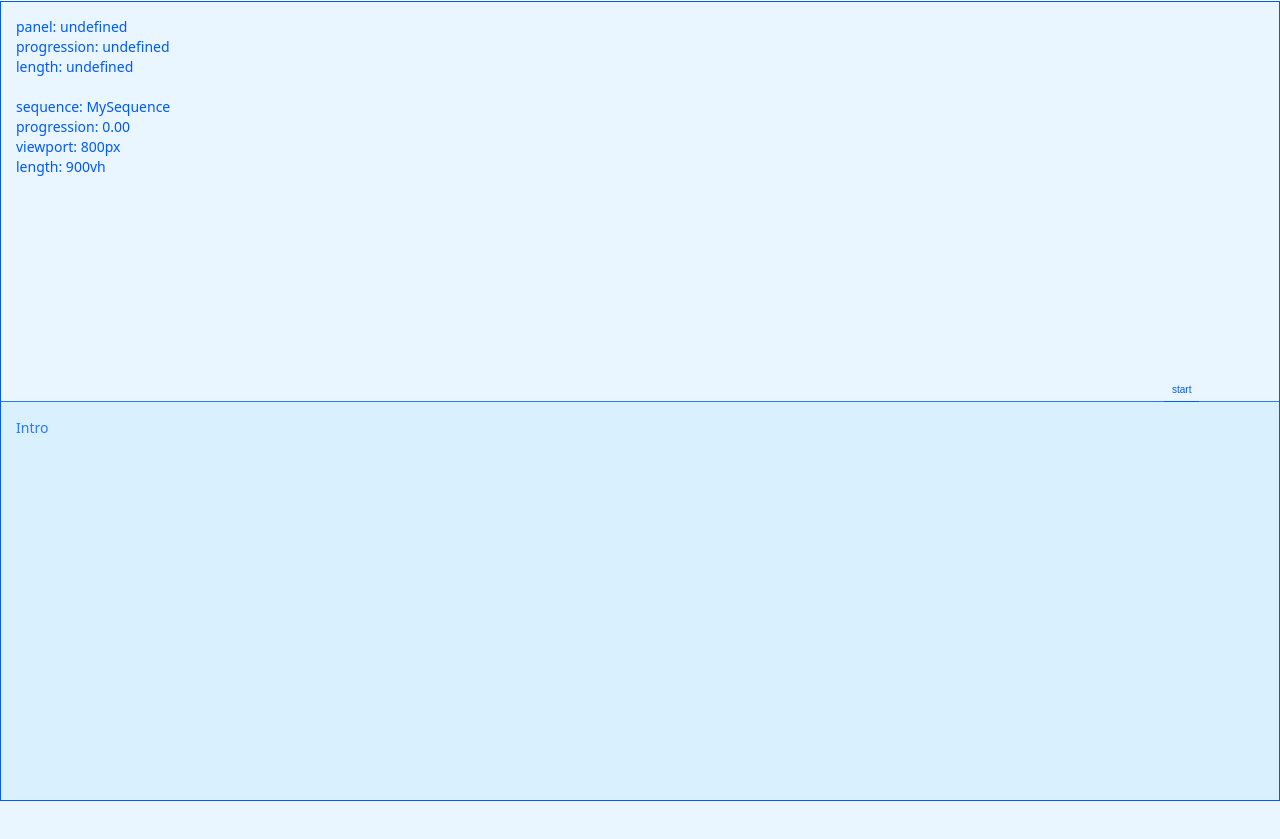
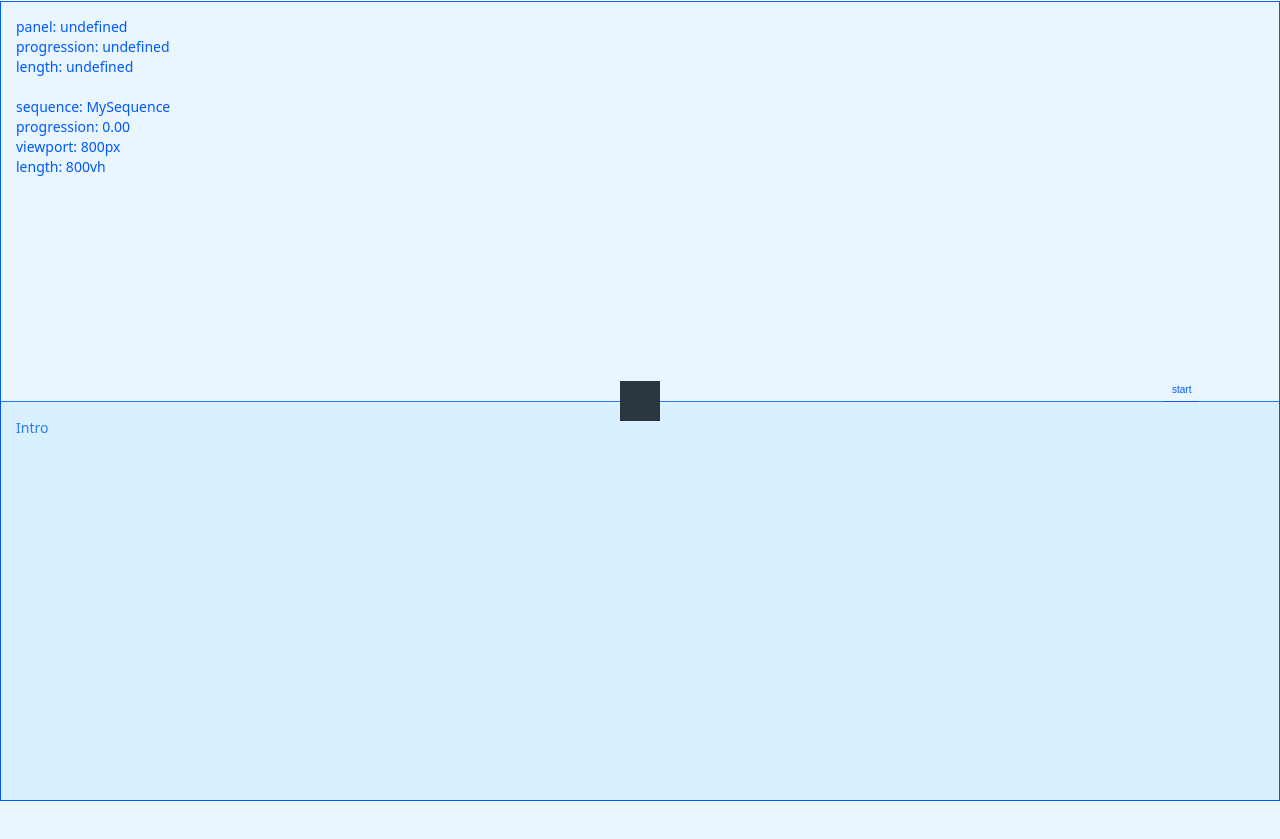
Before and after one commit to terrainagency/ScrollSequence.js, a website with bundled scripts: page demo/demo.html in a window 1280 px wide. Shown: the part 799-1638 px from the top of the page. Built offline with nearby package versions, Linux system fonts and the light colour scheme.

Commit message:
Refactor

```diff
--- a/demo/demo.html
+++ b/demo/demo.html
@@ -51,19 +51,22 @@
 
     <div data-sequence="MySequence" class="relative w-screen min-h-screen">
         <div data-panels class="absolute w-screen h-screen">
-            <section data-panel="Intro" data-height="2" class="">
+            <section data-panel="Intro" data-height="2" class="absolute">
 
             </section>
 
-            <section data-panel="Gallery" data-height="4" class="">
+            <section data-panel="Gallery" data-height="4" class="absolute">
 
             </section>
 
-            <section data-panel="SnapSlider" data-height="2" data-snap="true" class="">
-                <div data-state="supportive"></div>
-                <div data-state="silent"></div>
-                <div data-state="cool"></div>
-                <div data-state="secure"></div>
+            <section data-panel="SnapSlider" data-height="1" data-snap="true" class="absolute w-screen h-screen">
+                <div class="flex flex-col w-full h-full justify-center items-center">
+                    <div id="rect" class="inline-block w-10 h-10 bg-black"></div>
+
+                </div>
+                <div></div>
+                <div></div>
+                <div></div>
             </section>
         </div>
     </div>
--- a/demo/demo.js
+++ b/demo/demo.js
@@ -2,15 +2,25 @@ import {ScrollSequence} from './utils/components/ScrollSequence.js'
 
 document.addEventListener('DOMContentLoaded', () => {
 
+    // Define defaults
+
+
     // 2. Create a new ScrollSequence
     const sequence = new ScrollSequence({
-        // panelSettings = {
-
-        // }
+        panelSettings: myPanelSettings(),
         debug: true,
     })
 
+    function myPanelSettings() {
+        let obj = {
+
+        }
+        return obj
+    }
+
     // 3. Define animations for each panel
+
+
     sequence.panels.forEach(panel => {
         switch(panel.name) {
 
@@ -28,20 +38,26 @@ document.addEventListener('DOMContentLoaded', () => {
             case "SnapSlider":
 
                 (() => {
+                    panel.master.scrollTrigger.onEnter = () => {
+                        console.log("Entered Snap Slider")
+                    }
+                    panel.master.scrollTrigger.snap = {
+                        snapTo: "labels", // snap to the closest label in the timeline
+                        duration: {min: 0.1, max: 0.4}, // the snap animation should be at least 0.2 seconds, but no more than 3 seconds (determined by velocity)
+                        delay: 0.2, // wait 0.2 seconds from the last scroll event before doing the snapping
+                        ease: "power1.inOut" // the ease of the snap animation ("power3" by default)
+                    }
 
-                    // panel.master.scrollTrigger.snap =  {
-                    //     snapTo: "labels", // snap to the closest label in the timeline
-                    //     duration: {min: 0.2, max: 3}, // the snap animation should be at least 0.2 seconds, but no more than 3 seconds (determined by velocity)
-                    //     delay: 0.2, // wait 0.2 seconds from the last scroll event before doing the snapping
-                    //     ease: "power1.inOut" // the ease of the snap animation ("power3" by default)
-                    // }
-                    // panel.master.scrollTrigger.refresh()
-                    // Do something
-                    console.log(panel.master)
-
+                    panel.master.addLabel("start")
+                    panel.master.to("#rect", {rotate: 45})
+                    panel.master.addLabel("intro")
+                    panel.master.to("#rect", {backgroundColor: "#f0f", rotate: 0})
+                    panel.master.addLabel("end")
                 })()
 
                 break
         }
+
+
     })
 })
--- a/demo/utils/components/ScrollSequence.js
+++ b/demo/utils/components/ScrollSequence.js
@@ -1,4 +1,8 @@
 import {query} from '../functions/query.js'
+
+// 1: Take in default / configurations
+// 2: Build Trigger DOM elements
+// 3: Init triggers for each panel
 
 export class ScrollSequence {
     constructor(settings) {
@@ -7,7 +11,8 @@ export class ScrollSequence {
         this.container = query(document, settings.container, "[data-sequence]") // default: [data-sequence]
         this.triggerContainer = this.buildTriggerContainer(settings.SequencePadding)
         this.panelsContainer = query(document, settings.panelsContainer, "[data-panels]") // default: [data-panels]
-        this.panels = this.buildPanels(settings.panelSelector, settings.stateSelector)
+        this.panels = this.buildPanels(settings.panelSelector)
+        this.snapDefaults = settings.snapDefaults
 
         // Initialization
         this.init()
@@ -21,10 +26,16 @@ export class ScrollSequence {
         return document.querySelector("[data-triggers]")
     }
     // Define sequence.panels and add panel and state triggers to DOM
-    buildPanels(panelSelector, stateSelector) {
-        let arr = query(this.container, panelSelector, "[data-panel]", true) // default: [data-panel]
+    buildPanels(panelSelector) {
+        let panels = query(this.container, panelSelector, "[data-panel]", true) // default: [data-panel]
+        let arr = []
 
-        arr.forEach((panel, i) => {
+        panels.forEach((panel, i) => {
+            arr.push({
+                name: panel.dataset.panel,
+                container: panel,
+            })
+
             let str = `<div data-trigger="${panel.dataset.panel}" style="height: ${parseFloat(panel.dataset.height) * 100}vh; `
             if(this.debug) {
                 str += `background-color: ${this.debug.bg}; padding: 1rem; color: ${this.debug.primary}; font-size: 0.875rem; line-height: 1.25rem; border-top: 1px solid ${this.debug.primary}; `
@@ -58,6 +69,7 @@ export class ScrollSequence {
                 start: "20px 20px",
                 end: "bottom bottom",
                 pin: this.panelsContainer,
+                anticipatePin: 1,
                 onEnter: () => {},
                 onEnterBack: () => {},
                 onLeave: () => {},
@@ -71,23 +83,23 @@ export class ScrollSequence {
         this.panels.forEach(panel => {
             panel.master = gsap.timeline({
                 scrollTrigger: {
-                    trigger: `[data-trigger="${panel.dataset.panel}"]`,
+                    trigger: `[data-trigger="${panel.container.dataset.panel}"]`,
                     start: "top center",
                     end: "bottom center",
-                    scrub: true,
-                    // snap: calcSnap(panel.states.length),
+                    scrub: 1,
+                    // snap: calcSnap(panel.container.dataset.snap)
                 }
             })
-            // function calcSnap(i) {
-            //     if(panel.states.length > 0) {
-            //         return {
-
-            //             duration: {min: 0.2, max: 3},
-            //             delay: 0.2,
-            //             ease: "power1.inOut"
-            //         }
-            //     }
-            // }
+            function calcSnap(snap) {
+                if(snap) {
+                    return {
+                        // snapTo: "labels", // snap to the closest label in the timeline
+                        // duration: {min: 0.1, max: 0.4}, // the snap animation should be at least 0.2 seconds, but no more than 3 seconds (determined by velocity)
+                        // delay: 0.1, // wait 0.2 seconds from the last scroll event before doing the snapping
+                        // ease: "power1.inOut" // the ease of the snap animation ("power3" by default)
+                    }
+                }
+            }
         })
     }
     initDebug() {
--- a/demo/utils/functions/query.js
+++ b/demo/utils/functions/query.js
@@ -1,5 +1,5 @@
 // usage: query(source, selector, default selector, all)
-
+// Allows query selectors to have a default selector. Useful in constructors
 export function query(src, sel, d, all) {
     if(sel === undefined) {sel = d}
     if(all === true) {return src.querySelectorAll(sel)}
```
Also changed, not shown: README.md.
